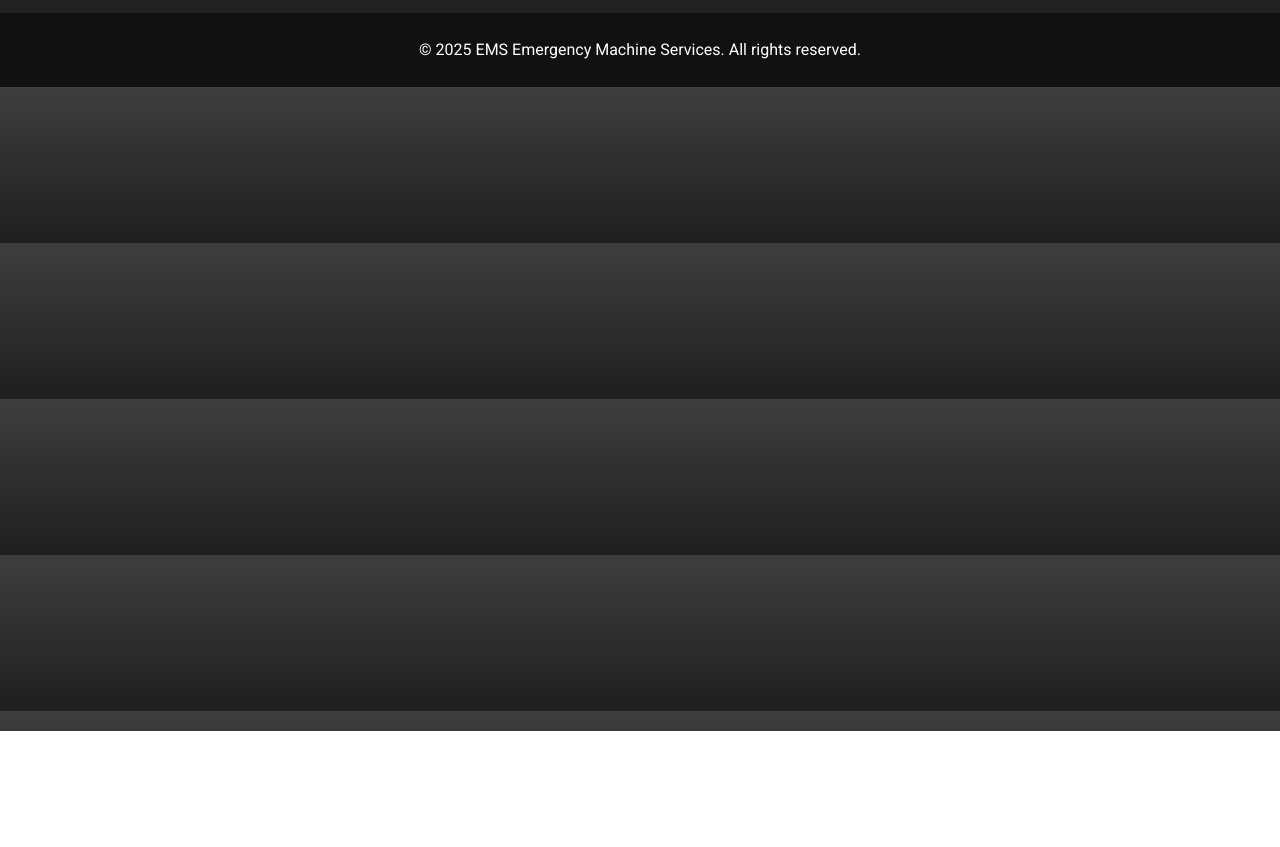
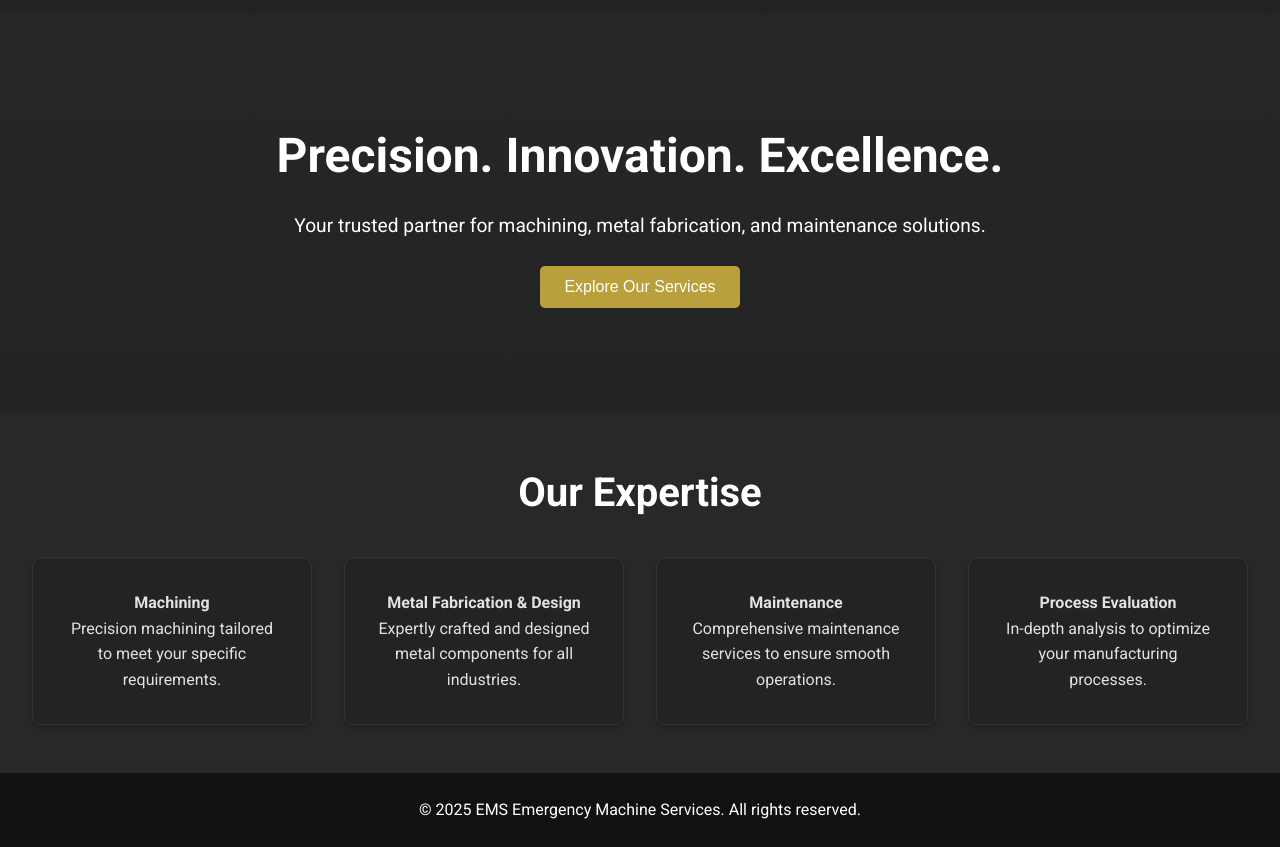
Before and after one commit to DaltonEmory/EMS, a plain HTML site: page index.html in a window 1280 px wide. Shown: the part 69-916 px from the top of the page. Before the commit the page ends 800 px from the top, so only its background shows below. Drawn offline with Linux system fonts and the light colour scheme.

Commit message:
Update index.html

```diff
--- a/index.html
+++ b/index.html
@@ -109,28 +109,7 @@
             grid-template-columns: repeat(auto-fit, minmax(250px, 1fr));
             gap: 2rem;
         }
-        .services .card:nth-child(1) {
-            background-image: url('images/machine.jpeg');
-            filter: brightness(85%) contrast(110%) saturate(90%);
-            background-image: url('images/machine.jpeg');
-        }
-        .services .card:nth-child(2) {
-            background-image: url('images/fluxCore.jpeg');
-            filter: brightness(85%) contrast(110%) saturate(90%);
-            background-image: url('images/fluxCore.jpeg');
-        }
-        .services .card:nth-child(3) {
-            background-image: url('images/laserCut.jpeg');
-            filter: brightness(85%) contrast(110%) saturate(90%);
-            background-image: url('images/laserCut.jpeg');
-        }
-        .services .card:nth-child(4) {
-            background-image: url('images/caliper.jpeg');
-            filter: brightness(85%) contrast(110%) saturate(90%);
-            background-image: url('images/caliper.jpeg');
-            background-image: url('images/laserCut.jpeg');
-            background-image: url('images/fluxCore.jpeg');
-            background-image: url('images/machine.jpeg');
+        .services .card {
             background: #333;
             padding: 2rem;
             border: 1px solid #444;
@@ -139,6 +118,22 @@
             transition: transform 0.3s;
             background-size: cover;
             background-position: center;
+            filter: brightness(85%) contrast(110%) saturate(90%);
+        }
+        .services .card:nth-child(1) {
+            background-image: url('images/machine.jpeg');
+        }
+        .services .card:nth-child(2) {
+            background-image: url('images/fluxCore.jpeg');
+        }
+        .services .card:nth-child(3) {
+            background-image: url('images/laserCut.jpeg');
+        }
+        .services .card:nth-child(4) {
+            background-image: url('images/caliper.jpeg');
+        }
+        .services .card:hover {
+            transform: translateY(-5px);
         }
         .about {
             padding: 3rem 2rem;
@@ -184,6 +179,37 @@
             </ul>
         </nav>
     </header>
+
+    <section class="hero">
+        <div>
+            <h2>Precision. Innovation. Excellence.</h2>
+            <p>Your trusted partner for machining, metal fabrication, and maintenance solutions.</p>
+            <button>Explore Our Services</button>
+        </div>
+    </section>
+
+    <section class="services" id="services">
+        <h3>Our Expertise</h3>
+        <div class="grid">
+            <div class="card">
+                <h4>Machining</h4>
+                <p>Precision machining tailored to meet your specific requirements.</p>
+            </div>
+            <div class="card">
+                <h4>Metal Fabrication & Design</h4>
+                <p>Expertly crafted and designed metal components for all industries.</p>
+            </div>
+            <div class="card">
+                <h4>Maintenance</h4>
+                <p>Comprehensive maintenance services to ensure smooth operations.</p>
+            </div>
+            <div class="card">
+                <h4>Process Evaluation</h4>
+                <p>In-depth analysis to optimize your manufacturing processes.</p>
+            </div>
+        </div>
+    </section>
+
     <footer>
         <p>© 2025 EMS Emergency Machine Services. All rights reserved.</p>
     </footer>
```
